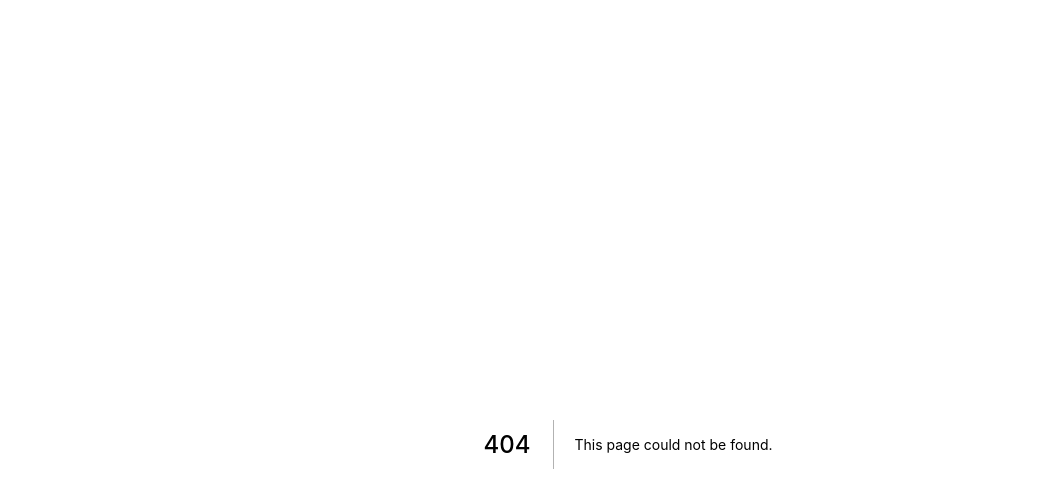
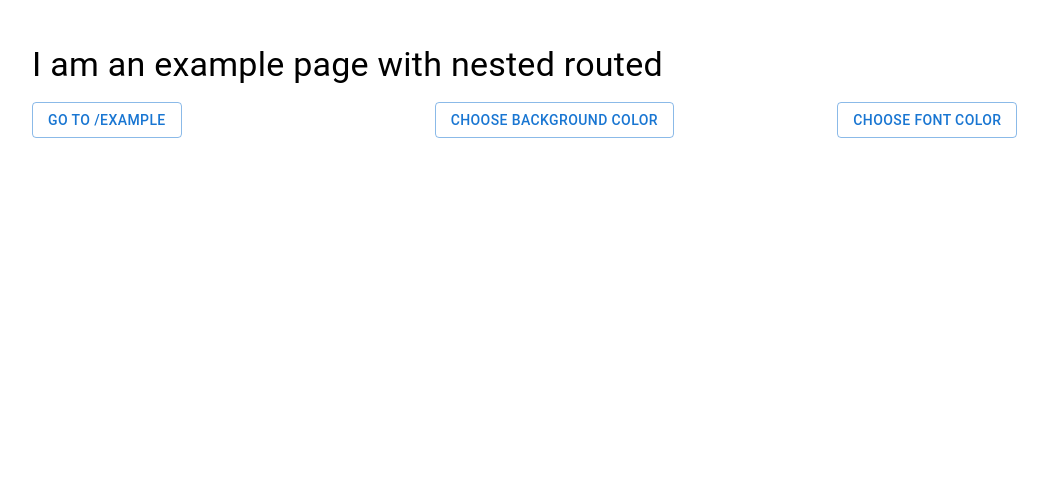
Before and after one commit to oucharski/charts-test, a Next.js app: page /nested/example in a window 1280 px wide. Before the commit this address had no page. Shown: the top 492 px of the page, without its empty margins (12-1060 px from the left). Built offline with nearby package versions, Linux system fonts and the light colour scheme.

Commit message:
Add nested/example with colorpicker and state management examples

```diff
--- /dev/null
+++ b/pages/nested/example.tsx
@@ -0,0 +1,108 @@
+import { useState } from "react";
+import type { NextPage } from "next";
+import { Grid, Typography, Button, Modal, Box } from "@mui/material";
+import { SketchPicker } from "react-color";
+
+const style = {
+  position: "absolute" as "absolute",
+  top: "50%",
+  left: "50%",
+  transform: "translate(-50%, -50%)",
+  width: 400,
+  bgcolor: "background.paper",
+  border: "2px solid #000",
+  boxShadow: 24,
+  p: 4,
+};
+
+const initialStateColors = {
+  backgroundColor: "#fff",
+  color: "#000",
+};
+
+const initialStateOpen = {
+  backgroundColor: false,
+  color: false,
+};
+
+type Colors = {
+  backgroundColor: string;
+  color: string;
+};
+
+type Open = {
+  backgroundColor: boolean;
+  color: boolean;
+};
+
+const Example: NextPage = () => {
+  const [colors, setColors] = useState<Colors>(initialStateColors);
+  const [open, setOpen] = useState<Open>(initialStateOpen);
+
+  const onChange = (parameter: string) => (color: any) => {
+    const newColor = color.hex;
+    const previousColors = colors;
+    const newColors = { ...previousColors, [parameter]: newColor };
+
+    setColors(newColors);
+  };
+
+  const handleSetOpen = (parameter: string) => (state: boolean) => {
+    const newState = state;
+    const previousStates = open;
+    const newStates = { ...previousStates, [parameter]: newState };
+
+    setOpen(newStates);
+  };
+
+  return (
+    <Grid container spacing={2} sx={colors}>
+      <Grid item xs={12}>
+        <Typography variant={"h4"}>
+          I am an example page with nested routed
+        </Typography>
+      </Grid>
+      <Grid item xs={4}>
+        <Button href={"/example"} variant={"outlined"}>
+          Go To /example
+        </Button>
+      </Grid>
+      <Grid item xs={4}>
+        <Button
+          onClick={() => handleSetOpen("backgroundColor")(true)}
+          variant={"outlined"}
+        >
+          Choose background color
+        </Button>
+      </Grid>
+      <Grid item xs={4}>
+        <Button
+          onClick={() => handleSetOpen("color")(true)}
+          variant={"outlined"}
+        >
+          Choose font color
+        </Button>
+      </Grid>
+
+      <Modal
+        open={open.backgroundColor}
+        onClose={() => handleSetOpen("backgroundColor")(false)}
+      >
+        <Box sx={style}>
+          <SketchPicker
+            color={colors.backgroundColor}
+            onChange={onChange("backgroundColor")}
+          />
+        </Box>
+      </Modal>
+
+      <Modal open={open.color} onClose={() => handleSetOpen("color")(false)}>
+        <Box sx={style}>
+          <SketchPicker color={colors.color} onChange={onChange("color")} />
+        </Box>
+      </Modal>
+    </Grid>
+  );
+};
+
+export default Example;
```
